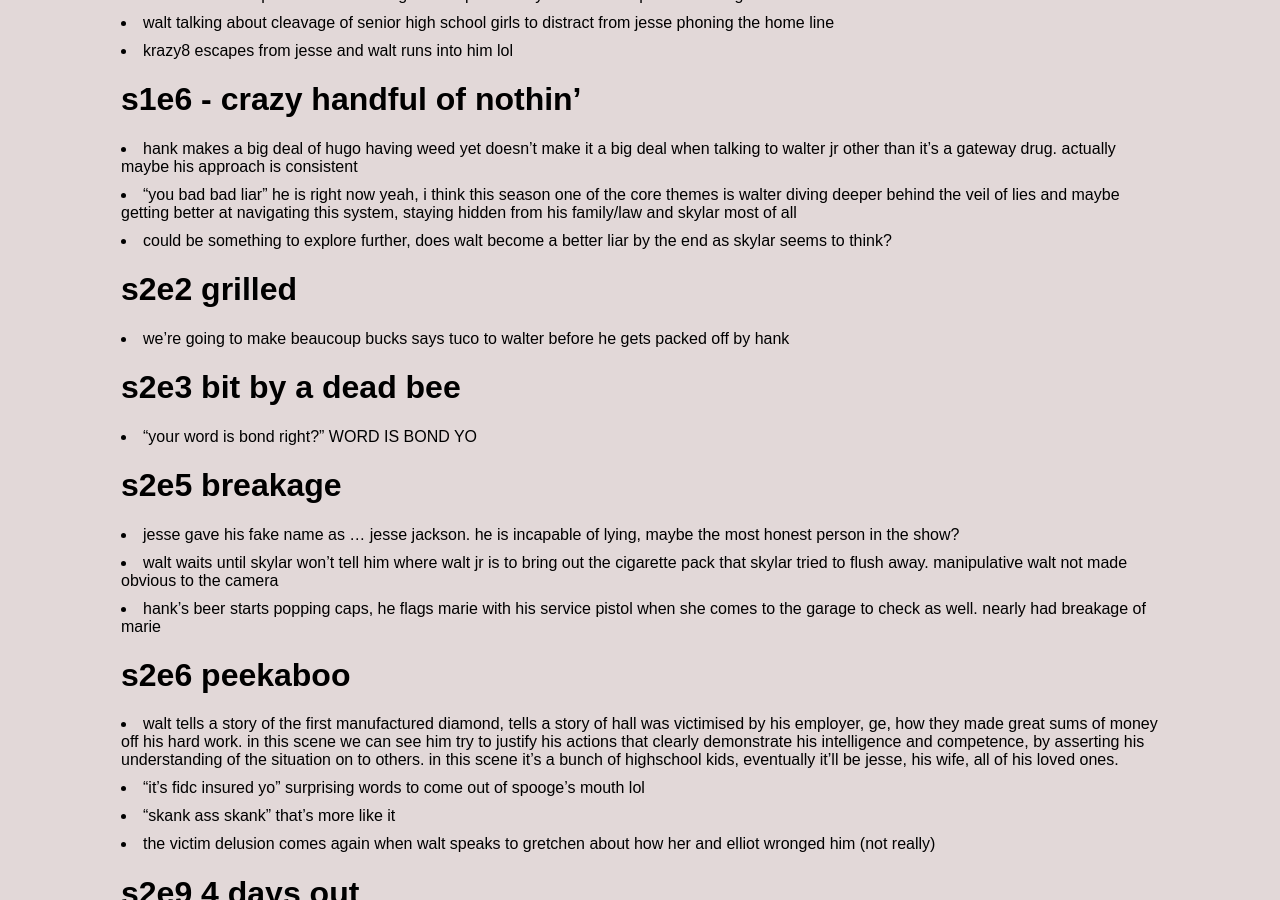
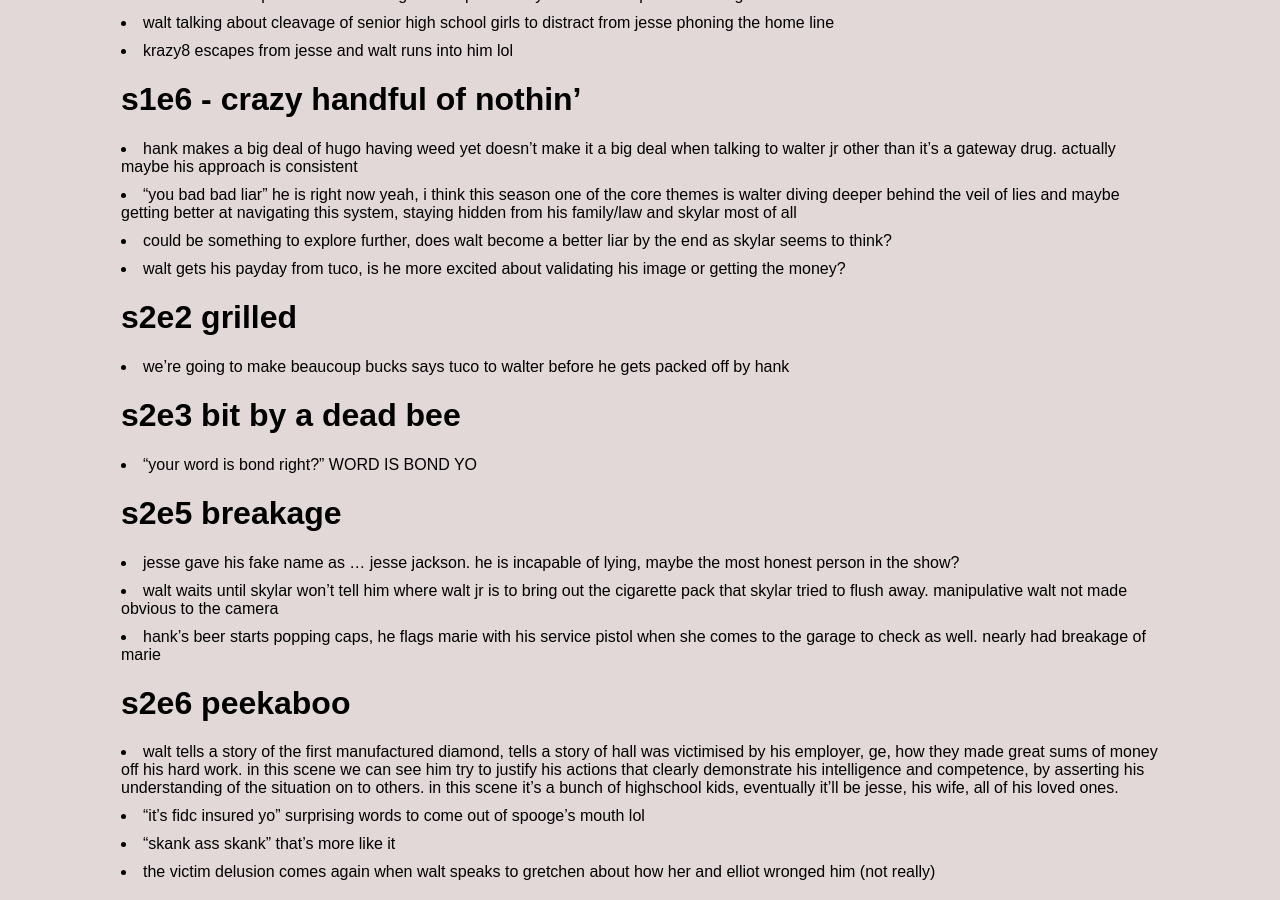
Before and after one commit to jsbaasi/jsbaasi.github.io, a Jekyll site: the page built from _posts/2026-06-08-breaking-bad-episodes.md, in a window 1280 px wide and 900 px high, scrolled down 751 px. Built offline with Jekyll 4.4.1, drawn with Linux system fonts in a browser that asks for light colours.

Commit message:
vault backup: 2026-07-06 16:18:28

```diff
--- a/_posts/2026-06-08-breaking-bad-episodes.md
+++ b/_posts/2026-06-08-breaking-bad-episodes.md
@@ -19,6 +19,7 @@ permalink: /breaking-bad/
 - hank makes a big deal of hugo having weed yet doesn't make it a big deal when talking to walter jr other than it's a gateway drug. actually maybe his approach is consistent
 - "you bad bad liar" he is right now yeah, i think this season one of the core themes is walter diving deeper behind the veil of lies and maybe getting better at navigating this system, staying hidden from his family/law and skylar most of all
 - could be something to explore further, does walt become a better liar by the end as skylar seems to think?
+- walt gets his payday from tuco, is he more excited about validating his image or getting the money?
 # s2e2 grilled
 - we're going to make beaucoup bucks says tuco to walter before he gets packed off by hank
 # s2e3 bit by a dead bee
```
